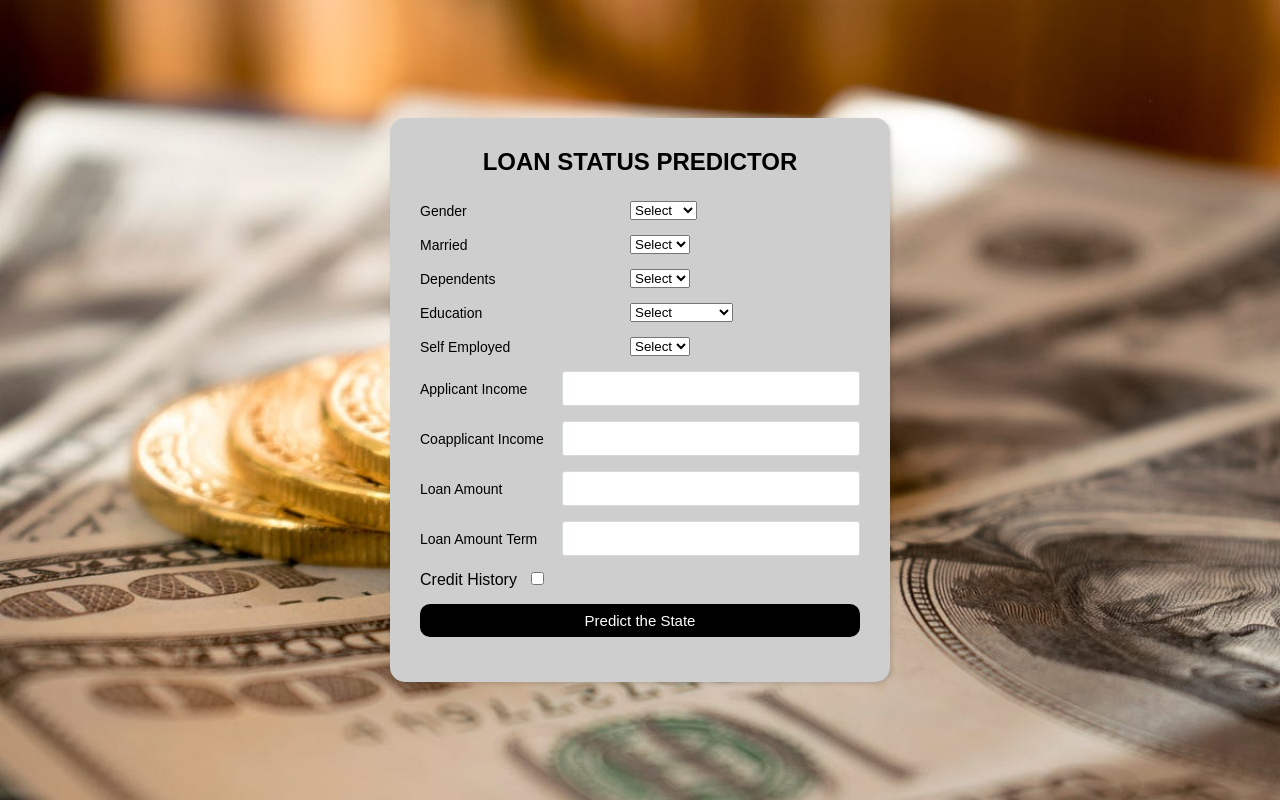
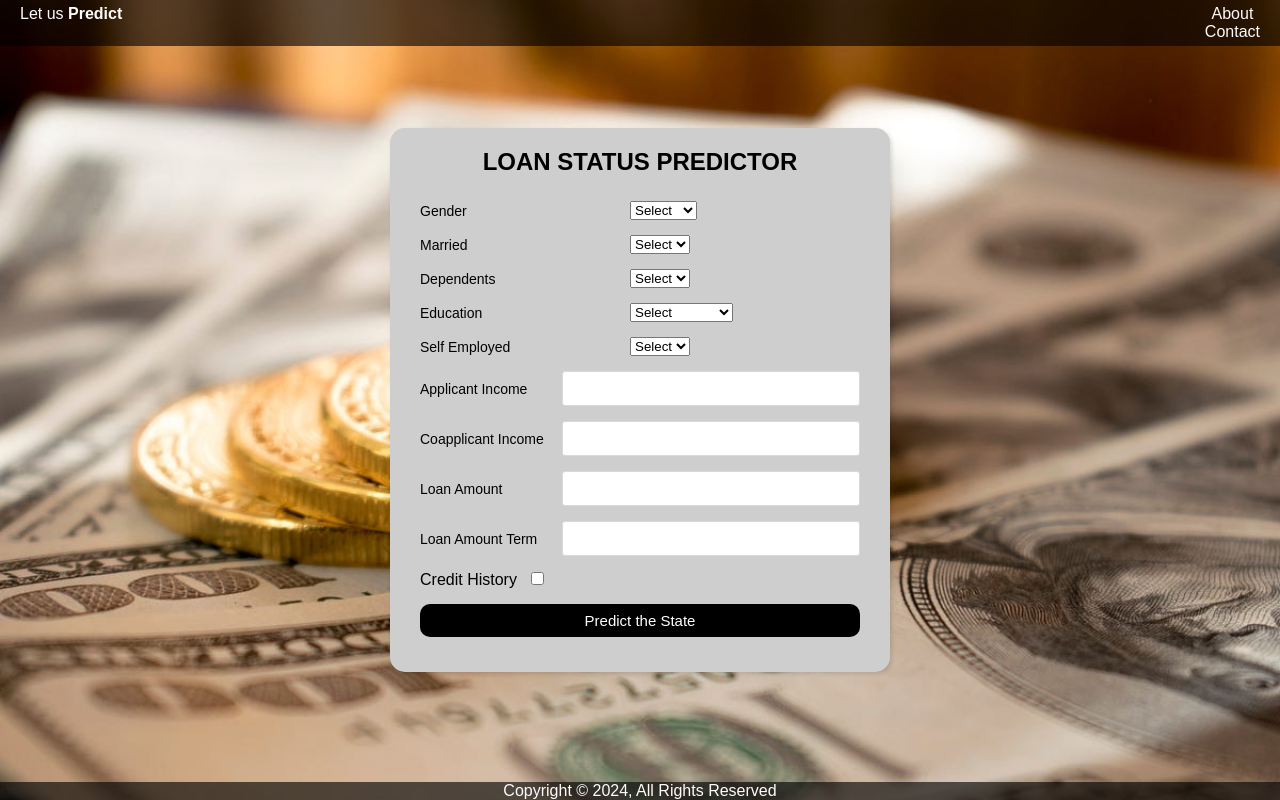
Before and after one commit to Malkith99/Full-Stack-ML-Project, a Flask app: page / in a window 1280 px wide. Run offline with Flask 3, Linux system fonts and the light colour scheme.

Commit message:
Adding headers and footers to the web page

```diff
--- a/Website/static/style/style.css
+++ b/Website/static/style/style.css
@@ -3,6 +3,38 @@
     padding: 0;
     box-sizing: border-box;
     font-family: Arial, Helvetica, sans-serif;
+}
+
+header,
+footer {
+    background-color: #000000a0;
+    color: rgb(255, 251, 251);
+    width: 100%;
+    text-align: center;
+}
+
+footer {
+    position: absolute;
+    bottom: 0;
+    padding: auto;
+}
+
+header {
+    /*element selector */
+    top: 0;
+    position: absolute;
+    padding: 5px 0;
+}
+
+.headerLeft {
+    /*class selector */
+    float: left;
+    padding-left: 20px;
+}
+
+.headerRight {
+    float: right;
+    padding-right: 20px;
 }
 
 body {
@@ -21,7 +53,7 @@ body {
     background: #cecece;
     margin: 20px auto;
     box-shadow: 2px 2px 4px rgba(0, 0, 0, 0.125);
-    padding: 30px;
+    padding: 20px 30px;
     border-radius: 15px;
 }
 
--- a/Website/templates/index.html
+++ b/Website/templates/index.html
@@ -7,6 +7,16 @@
     <link rel="stylesheet" href="static/style/style.css">
     <title>Predictor</title>
 </head>
+<header>
+    <div class="headerLeft">
+        <p>Let us <b>Predict</b></p>
+    </div>
+    <div class="headerRight">
+        <p>About</p>
+        <p>Contact</p>
+    </div>
+
+</header>
 
 <body>
     <div class="wrapper">
@@ -86,5 +96,8 @@
         </form>
     </div>
 </body>
+<footer>
+    <p>Copyright &copy; 2024, All Rights Reserved</p>
+</footer>
 
 </html>
```
